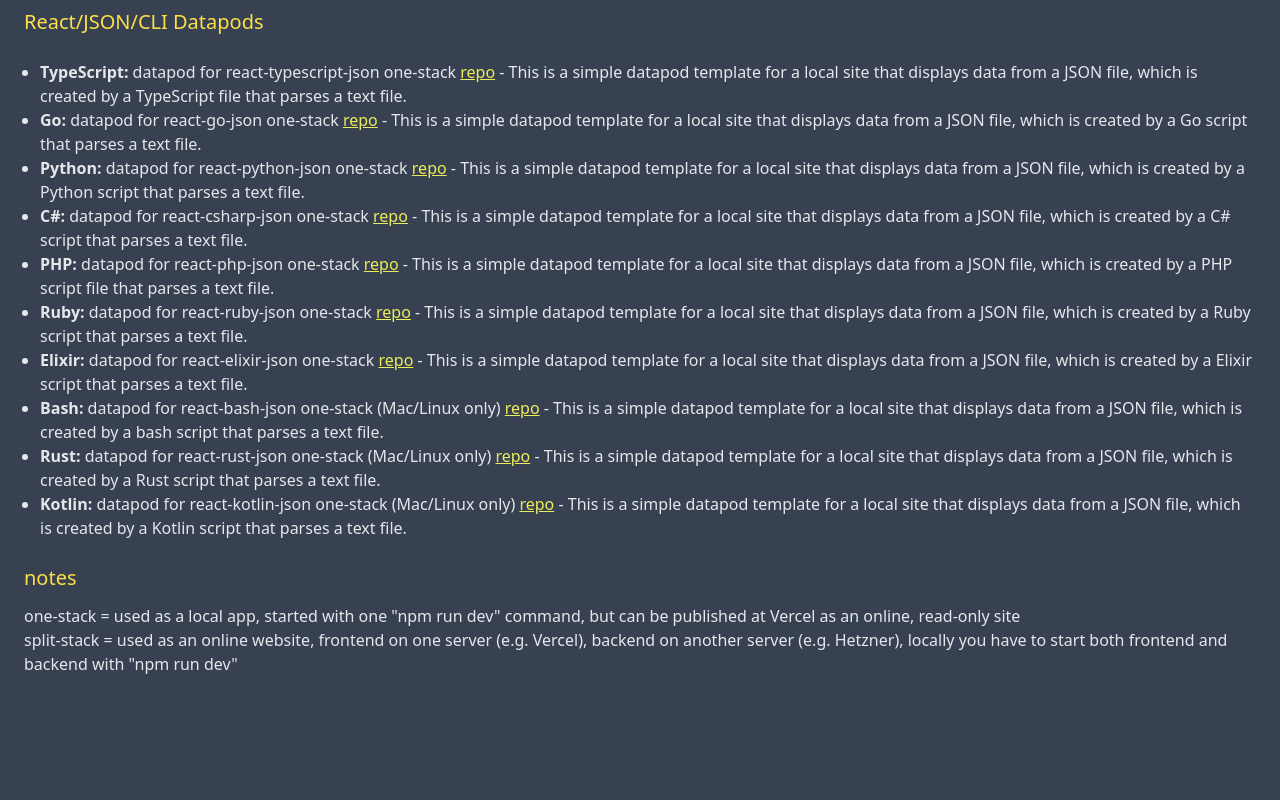
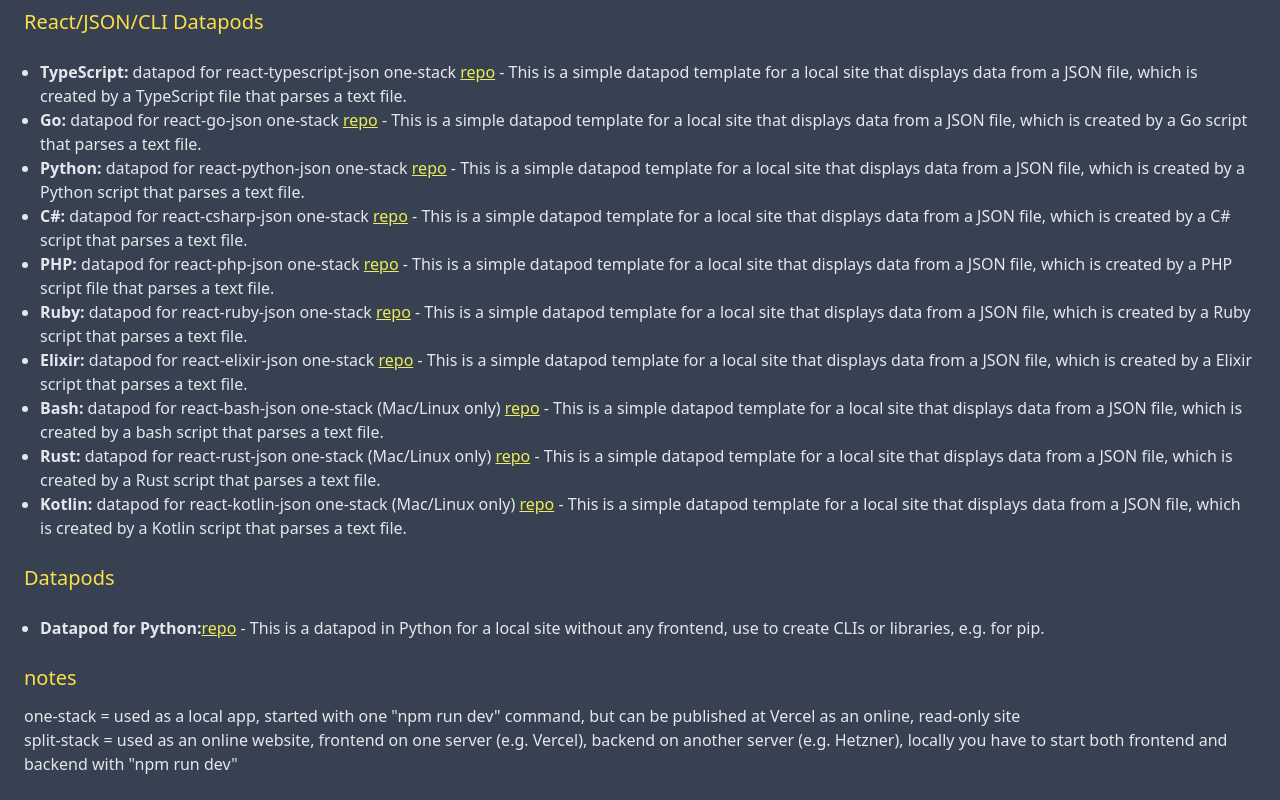
Before and after one commit to edwardtanguay/datapod-tanguay-eu, an Angular app: page /home in a window 1280 px wide. Shown: the part 476-1276 px from the top of the page. Before the commit the page ends 1176 px from the top, so only its background shows below. Built offline with nearby package versions, Linux system fonts and the light colour scheme.

Commit message:
python dpod

```diff
--- a/src/app/home/home.component.html
+++ b/src/app/home/home.component.html
@@ -116,6 +116,14 @@
 			JSON file, which is created by a Kotlin script that parses a text file.
 		</li>
 	</ul>
+	<h2 class="text-xl pt-6 text-yellow-300 pb-3">Datapods</h2>
+	<ul class="pt-3 list-disc ml-4">
+		<li><b>Datapod for Python:</b> <a href="https://github.com/edwardtanguay/datapod_for_python"
+			   target="_blank"
+			   class="underline">repo</a> - This is a datapod in Python for a local site without any frontend, use to
+			create CLIs or libraries, e.g. for pip.
+		</li>
+	</ul>
 
 	<h2 class="text-xl pt-6 text-yellow-300 pb-3">notes</h2>
 	<ul>
```
Also changed, not shown: src/data/tasks.tskplan.txt, src/data/tasksFinished.tskplan.txt.
